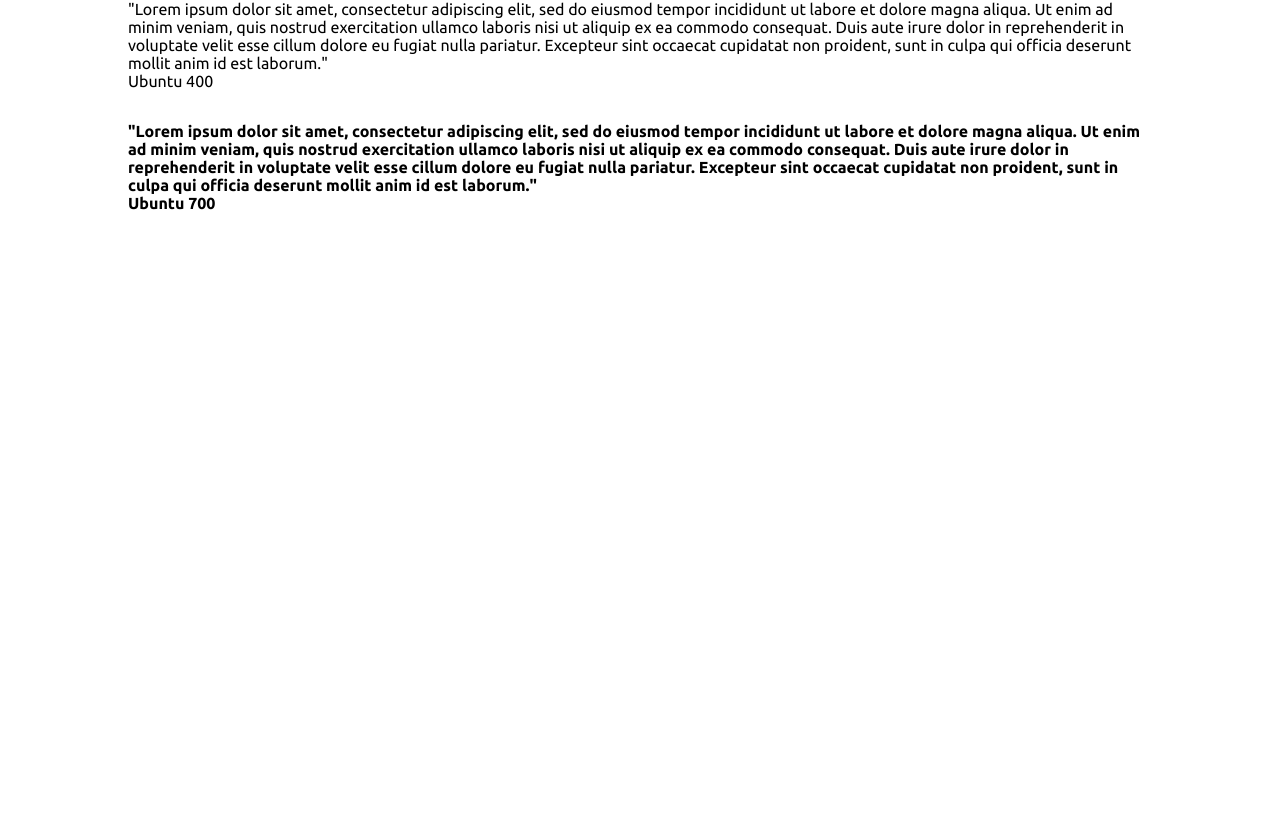
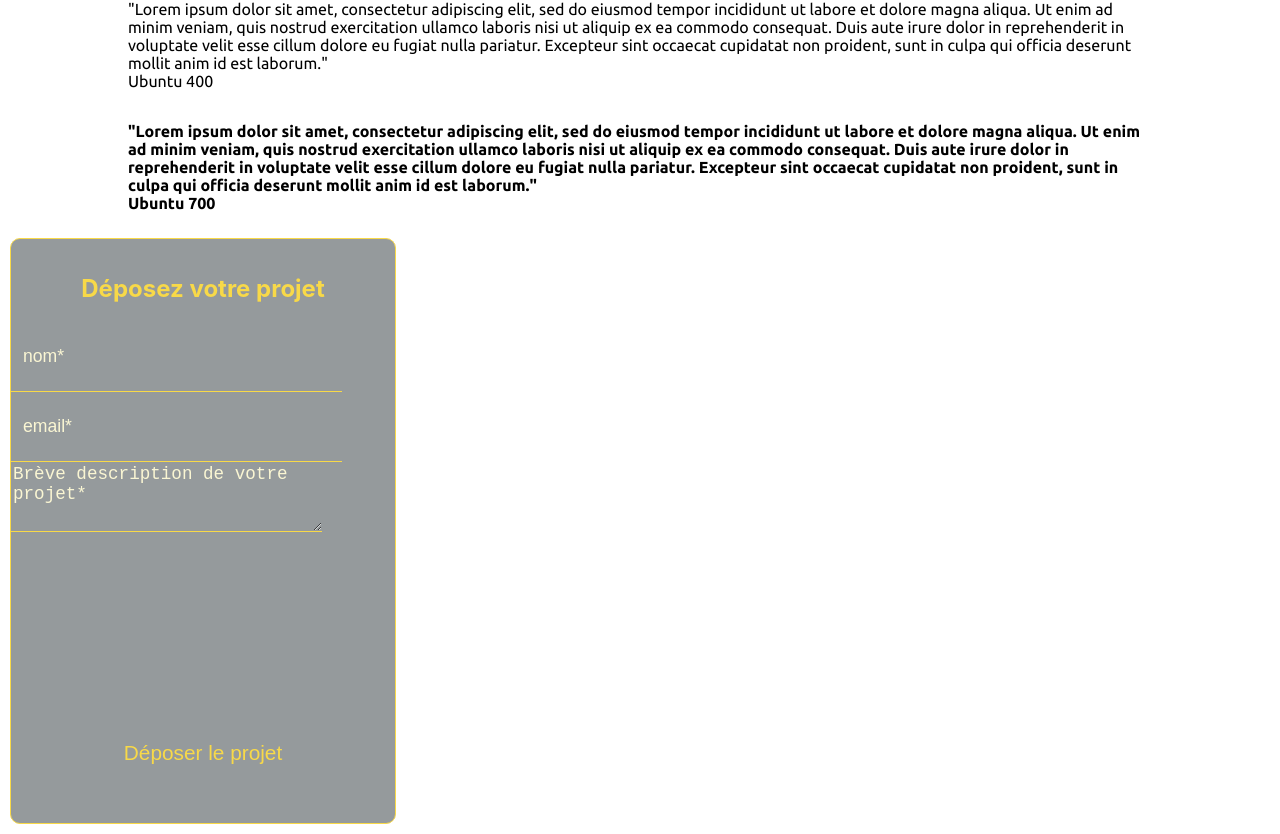
Before and after one commit to MaximeKirch/osLink, a React (Create React App) app: page / in a window 1280 px wide. Shown: the part 1442-2276 px from the top of the page. Before the commit the page ends 1670 px from the top, so only its background shows below. Built offline with nearby package versions, Linux system fonts and the light colour scheme.

Commit message:
Ajout composant ContactForm dans App

```diff
--- a/src/App.js
+++ b/src/App.js
@@ -2,6 +2,7 @@ import Nav from './components/Nav'
 import Body from './components/Body'
 import './App.css';
 import HeroBanner from'./components/HeroBanner'
+import ContactForm from './components/ContactForm'
 
 function App() {
   return (
@@ -13,6 +14,7 @@ function App() {
 
       <HeroBanner />
       <Body />
+      <ContactForm />
 
     </div>
   );
--- a/src/index.css
+++ b/src/index.css
@@ -1,3 +1,12 @@
+:root {
+  --primary-font: "font-1", sans-serif;
+  --secondary-font: "font-2", serif;
+
+  --primary-color: #F8D948;
+  --secondary-color: #959A9C;
+  --third-color: #faf6d3;
+}
+
 body {
   margin: 0;
   font-family: -apple-system, BlinkMacSystemFont, 'Segoe UI', 'Roboto', 'Oxygen',
```
